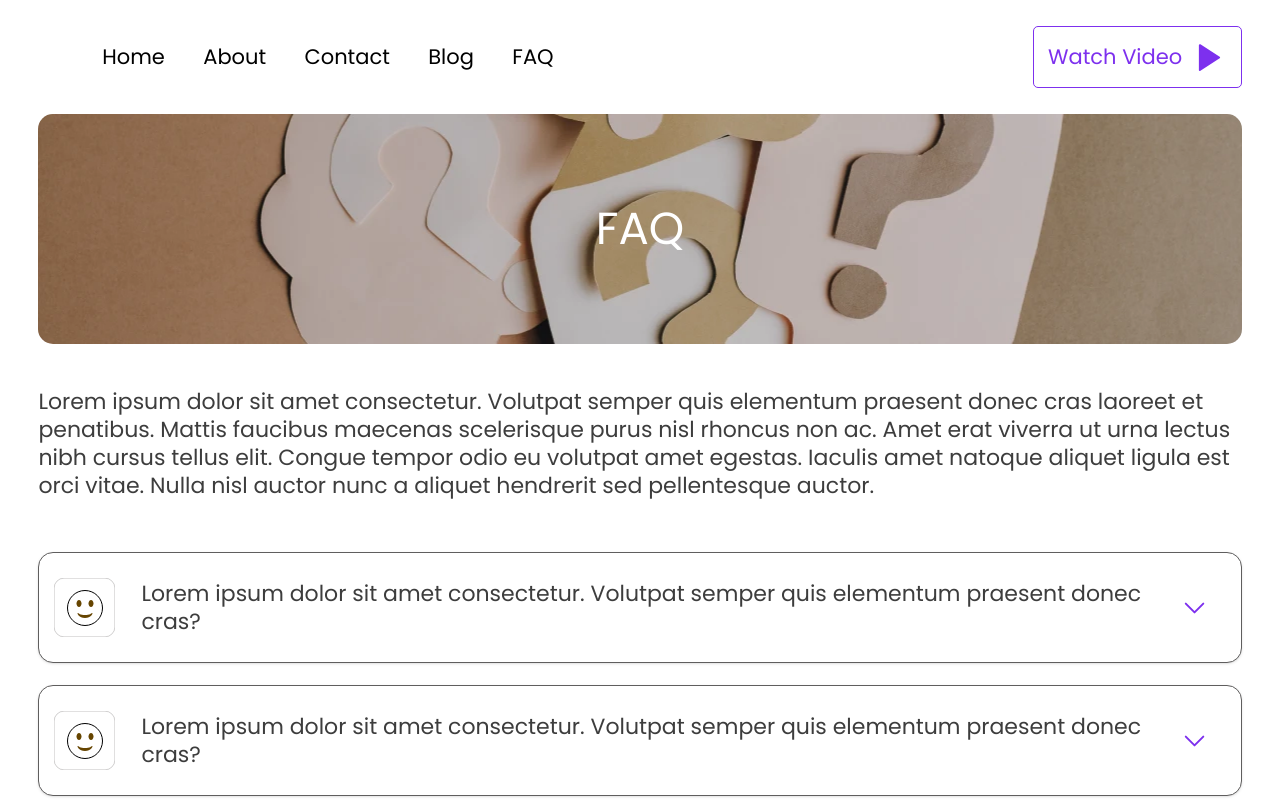
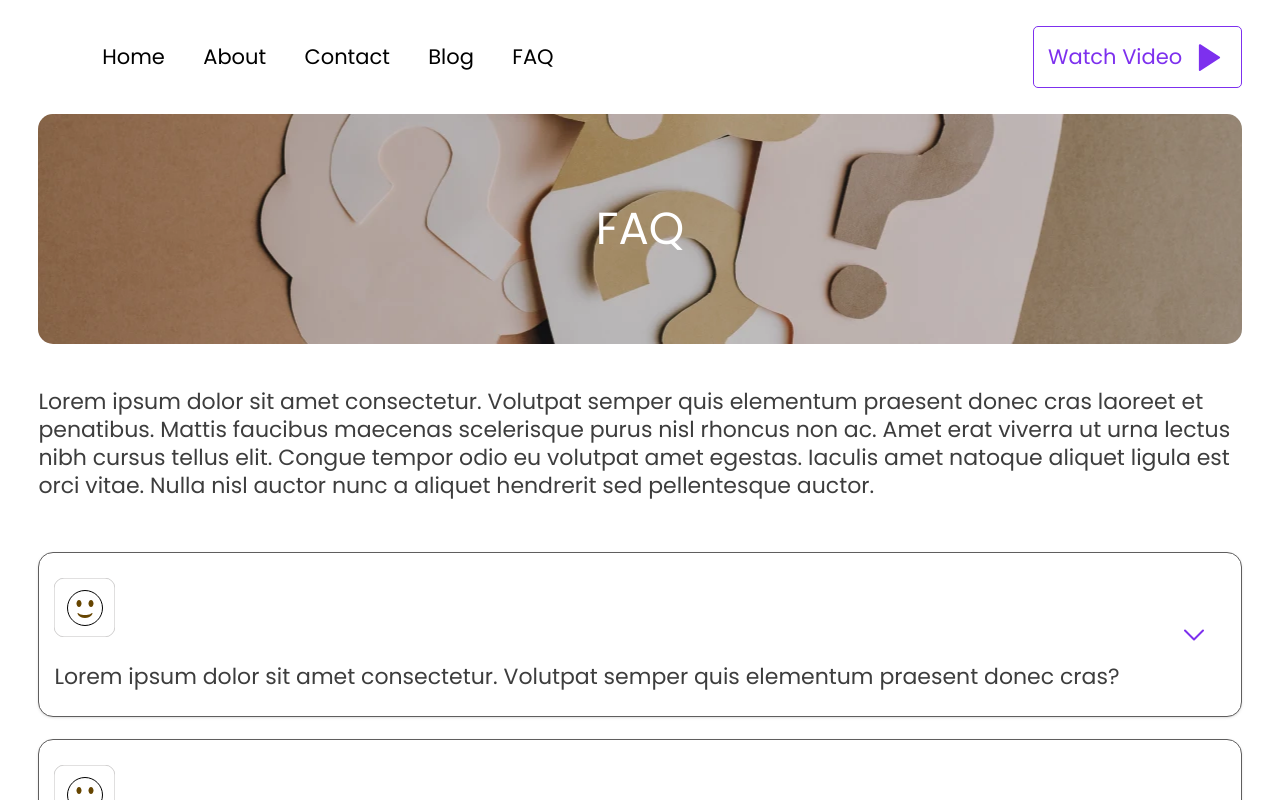
Before and after one commit to Japa-Tech-Global/japa-web, a Next.js app: page /faq in a window 1280 px wide. Shown: the top 800 px of the page. Built offline with nearby package versions, Linux system fonts and the light colour scheme; no server answers.

Commit message:
Update QuestionList.tsx

```diff
--- a/src/components/faq/QuestionList.tsx
+++ b/src/components/faq/QuestionList.tsx
@@ -32,10 +32,11 @@ const QuestionList = () => {
               openQuestion === index ? setOpenQuestion(undefined) : setOpenQuestion(index)
             }
           >
-            <div className='flex items-center gap-[26px] cursor-pointer'>
+            <div className='flex items-center gap-[26px] cursor-pointer flex-wrap'>
               <Image src={EmojiIcon} alt='' />
               <p>{question.question}</p>
             </div>
+            <div>
               <DropdownIcon
                 className={
                   openQuestion === index
@@ -43,6 +44,7 @@ const QuestionList = () => {
                     : 'duration-500 rotate-0'
                 }
               />
+            </div>
           </div>
 
           {/* Answer */}
```
Lines whose indentation alone changed are shown as unchanged.
